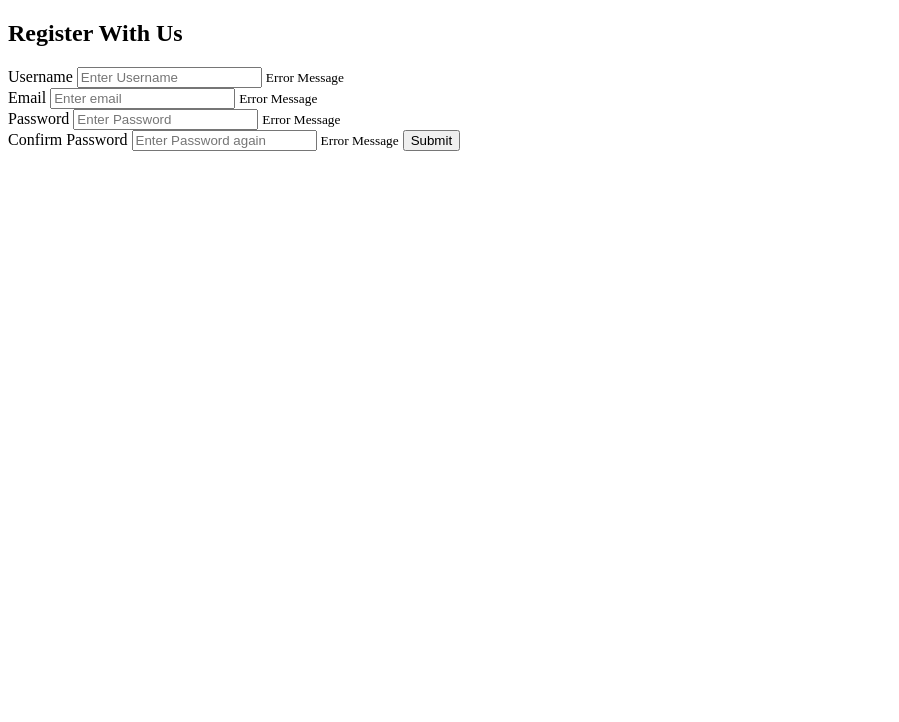
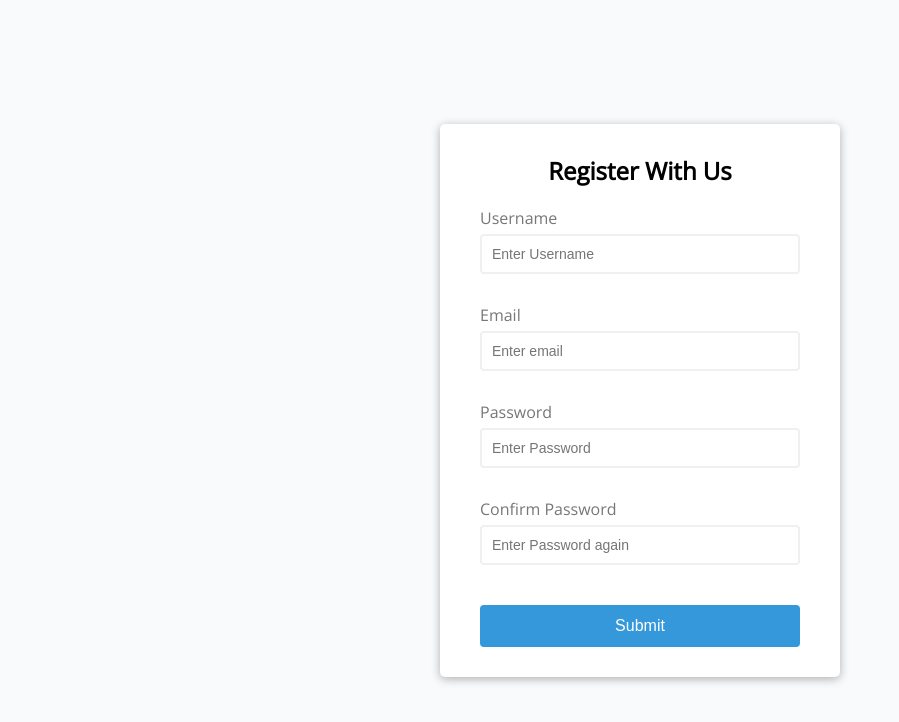
Before and after one commit to muhkyle17/mini-javascript-projects, a plain HTML site: page form-validator/index.html in a window 1280 px wide. Shown: the whole page, without its empty margins (0-899 px from the left). Drawn offline with nearby package versions, Linux system fonts and the light colour scheme.

Commit message:
add styling to the form

```diff
--- a/form-validator/index.html
+++ b/form-validator/index.html
@@ -34,8 +34,8 @@
             placeholder="Enter Password again"
           />
           <small>Error Message</small>
-          <button>Submit</button>
         </div>
+        <button>Submit</button>
       </form>
     </div>
 
--- a/form-validator/style.css
+++ b/form-validator/style.css
@@ -0,0 +1,95 @@
+@import url('https://fonts.googleapis.com/css2?family=Open+Sans:wght@300&display=swap');
+
+:root {
+  --success-color: #2ecc71;
+  --error-color: #e74c3c;
+}
+
+* {
+  box-sizing: border-box;
+}
+
+body {
+  background-color: #f9fafb;
+  font-family: 'Open Sans', sans-serif;
+  display: flex;
+  align-items: center;
+  justify-content: center;
+  min-height: 100vh;
+  margin: 0;
+}
+
+.container {
+  background-color: #fff;
+  border-radius: 5px;
+  box-shadow: 0 2px 10px rgba(0, 0, 0, 0.3);
+  width: 400px;
+}
+
+h2 {
+  text-align: center;
+  margin: 0 0 20px;
+}
+
+.form {
+  padding: 30px 40px;
+}
+
+.form-control {
+  margin-bottom: 10px;
+  padding-bottom: 20px;
+  position: relative;
+}
+
+.form-control label {
+  color: #777;
+  display: block;
+  margin-bottom: 5px;
+}
+
+.form-control input {
+  border: 2px solid #f0f0f0;
+  border-radius: 4px;
+  display: block;
+  width: 100%;
+  padding: 10px;
+  font-size: 14px;
+}
+
+.form-control input:focus {
+  outline: 0;
+  border-color: #777;
+}
+
+.form-control.success input {
+  border-color: var(--sucess-color);
+}
+
+.form-control.error input {
+  border-color: var(--error-color);
+}
+
+.form-control small {
+  color: var(--error-color);
+  position: absolute;
+  bottom: 0;
+  left: 0;
+  visibility: hidden;
+}
+
+.form-control.error small {
+  visibility: visible;
+}
+
+.form button {
+  cursor: pointer;
+  background-color: #3498db;
+  border: 2px solid #3498db;
+  border-radius: 4px;
+  color: white;
+  display: block;
+  font-size: 16px;
+  padding: 10px;
+  margin-top: 20px;
+  width: 100%;
+}
```
